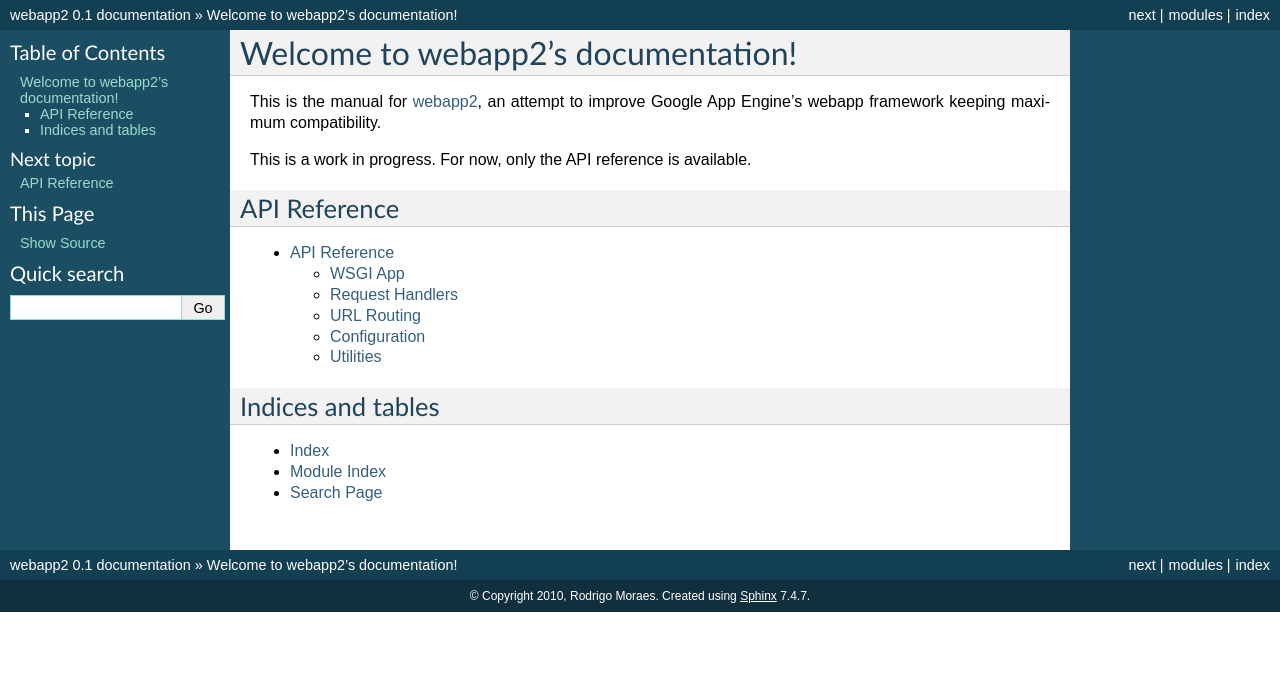
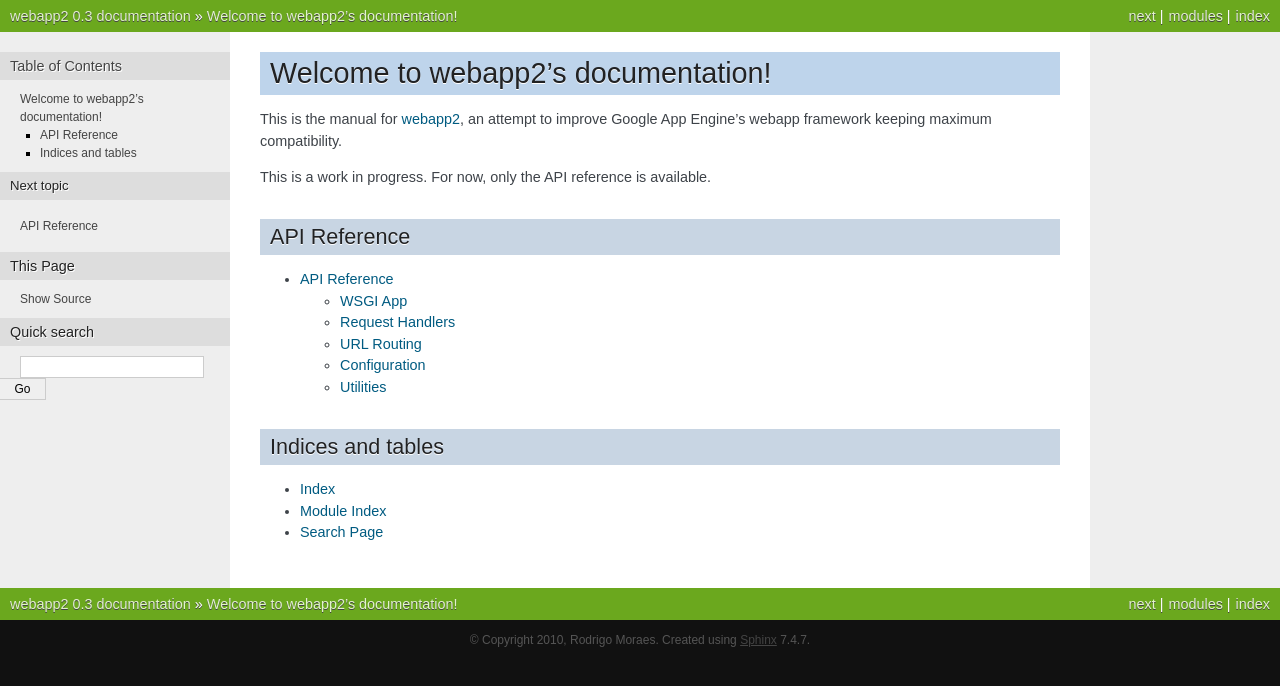
Before and after one commit to GoogleCloudPlatform/webapp2, a Sphinx documentation site: the page built from docs/index.rst, in a window 1280 px wide. Shown: the top 686 px of the page. Built offline with Sphinx 7.4.7, drawn with Linux system fonts in a browser that asks for light colours.

Commit message:
Changing docs theme to nature.

```diff
--- /dev/null
+++ b/docs/_static/nature.css
@@ -0,0 +1,244 @@
+/*
+ * nature.css_t2
+ * ~~~~~~~~~~~~
+ *
+ * Sphinx stylesheet -- nature theme.
+ *
+ * :copyright: Copyright 2007-2010 by the Sphinx team, see AUTHORS.
+ * :license: BSD, see LICENSE for details.
+ *
+ */
+
+@import url("basic.css");
+
+/* -- page layout ----------------------------------------------------------- */
+
+body {
+    font-family: Arial, sans-serif;
+    font-size: 100%;
+    background-color: #111;
+    color: #555;
+    margin: 0;
+    padding: 0;
+}
+
+div.documentwrapper {
+    float: left;
+    width: 100%;
+}
+
+div.bodywrapper {
+    margin: 0 0 0 230px;
+}
+
+hr {
+    border: 1px solid #B1B4B6;
+}
+
+div.document {
+    background-color: #eee;
+}
+
+div.body {
+    background-color: #ffffff;
+    color: #3E4349;
+    padding: 0 30px 30px 30px;
+    font-size: 0.9em;
+}
+
+div.footer {
+    color: #555;
+    width: 100%;
+    padding: 13px 0;
+    text-align: center;
+    font-size: 75%;
+}
+
+div.footer a {
+    color: #444;
+    text-decoration: underline;
+}
+
+div.related {
+    background-color: #6BA81E;
+    line-height: 32px;
+    color: #fff;
+    text-shadow: 0px 1px 0 #444;
+    font-size: 0.9em;
+}
+
+div.related a {
+    color: #E2F3CC;
+}
+
+div.sphinxsidebar {
+    font-size: 0.75em;
+    line-height: 1.5em;
+}
+
+div.sphinxsidebarwrapper{
+    padding: 20px 0;
+}
+
+div.sphinxsidebar h3,
+div.sphinxsidebar h4 {
+    font-family: Arial, sans-serif;
+    color: #222;
+    font-size: 1.2em;
+    font-weight: normal;
+    margin: 0;
+    padding: 5px 10px;
+    background-color: #ddd;
+    text-shadow: 1px 1px 0 white
+}
+
+div.sphinxsidebar h4{
+    font-size: 1.1em;
+}
+
+div.sphinxsidebar h3 a {
+    color: #444;
+}
+
+
+div.sphinxsidebar p {
+    color: #888;
+    padding: 5px 20px;
+}
+
+div.sphinxsidebar p.topless {
+}
+
+div.sphinxsidebar ul {
+    margin: 10px 20px;
+    padding: 0;
+    color: #000;
+}
+
+div.sphinxsidebar a {
+    color: #444;
+}
+
+div.sphinxsidebar input {
+    border: 1px solid #ccc;
+    font-family: sans-serif;
+    font-size: 1em;
+}
+
+div.sphinxsidebar input[type=text]{
+    margin-left: 20px;
+}
+
+/* -- body styles ----------------------------------------------------------- */
+
+a {
+    color: #005B81;
+    text-decoration: none;
+}
+
+a:hover {
+    color: #E32E00;
+    text-decoration: underline;
+}
+
+div.body h1,
+div.body h2,
+div.body h3,
+div.body h4,
+div.body h5,
+div.body h6 {
+    font-family: Arial, sans-serif;
+    background-color: #BED4EB;
+    font-weight: normal;
+    color: #212224;
+    margin: 30px 0px 10px 0px;
+    padding: 5px 0 5px 10px;
+    text-shadow: 0px 1px 0 white
+}
+
+div.body h1 { border-top: 20px solid white; margin-top: 0; font-size: 200%; }
+div.body h2 { font-size: 150%; background-color: #C8D5E3; }
+div.body h3 { font-size: 120%; background-color: #D8DEE3; }
+div.body h4 { font-size: 110%; background-color: #D8DEE3; }
+div.body h5 { font-size: 100%; background-color: #D8DEE3; }
+div.body h6 { font-size: 100%; background-color: #D8DEE3; }
+
+a.headerlink {
+    color: #c60f0f;
+    font-size: 0.8em;
+    padding: 0 4px 0 4px;
+    text-decoration: none;
+}
+
+a.headerlink:hover {
+    background-color: #c60f0f;
+    color: white;
+}
+
+div.body p, div.body dd, div.body li {
+    line-height: 1.5em;
+}
+
+div.admonition p.admonition-title + p {
+    display: inline;
+}
+
+div.highlight, div.highlight-python {
+    background-color: white;
+}
+
+div.note {
+    background-color: #eee;
+    border: 1px solid #ccc;
+}
+
+div.seealso {
+    background-color: #ffc;
+    border: 1px solid #ff6;
+}
+
+div.topic {
+    background-color: #eee;
+}
+
+div.warning {
+    background-color: #ffe4e4;
+    border: 1px solid #f66;
+}
+
+p.admonition-title {
+    display: inline;
+}
+
+p.admonition-title:after {
+    content: ":";
+}
+
+pre {
+    background-color: #F0F0F0;
+    color: #222;
+    line-height: 1.4em;
+    font-size: 1.1em;
+    margin: 1.5em 0 1.5em 0;
+    border: 1px solid #D6D6D6;
+    border-width: 1px 0;
+    padding: 1.5em;
+}
+
+tt {
+    background-color: #ecf0f3;
+    color: #222;
+    /* padding: 1px 2px; */
+    font-size: 1.1em;
+    font-family: monospace;
+}
+
+.viewcode-back {
+    font-family: Arial, sans-serif;
+}
+
+div.viewcode-block:target {
+    background-color: #f4debf;
+    border-top: 1px solid #ac9;
+    border-bottom: 1px solid #ac9;
+}
--- a/docs/conf.py
+++ b/docs/conf.py
@@ -49,9 +49,9 @@
 # built documents.
 #
 # The short X.Y version.
-version = '0.1'
+version = '0.3'
 # The full version, including alpha/beta/rc tags.
-release = '0.1'
+release = '0.3'
 
 # The language for content autogenerated by Sphinx. Refer to documentation
 # for a list of supported languages.
@@ -82,7 +82,7 @@
 #show_authors = False
 
 # The name of the Pygments (syntax highlighting) style to use.
-pygments_style = 'sphinx'
+pygments_style = 'manni'
 
 # A list of ignored prefixes for module index sorting.
 #modindex_common_prefix = []
@@ -92,7 +92,7 @@
 
 # The theme to use for HTML and HTML Help pages.  See the documentation for
 # a list of builtin themes.
-html_theme = 'default'
+html_theme = 'nature'
 
 # Theme options are theme-specific and customize the look and feel of a theme
 # further.  For a list of options available for each theme, see the
```
Also changed, not shown: webapp2/__init__.py (+5 -13 lines).
